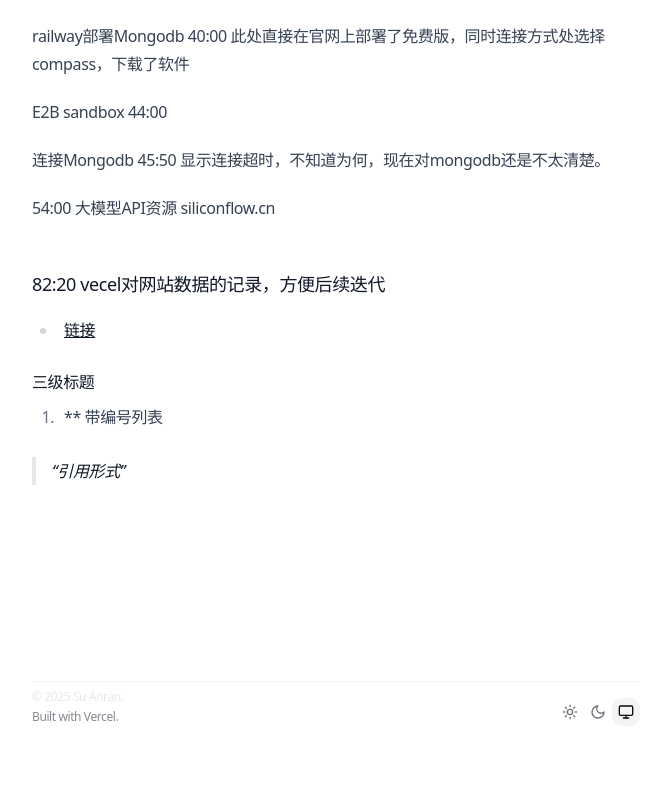
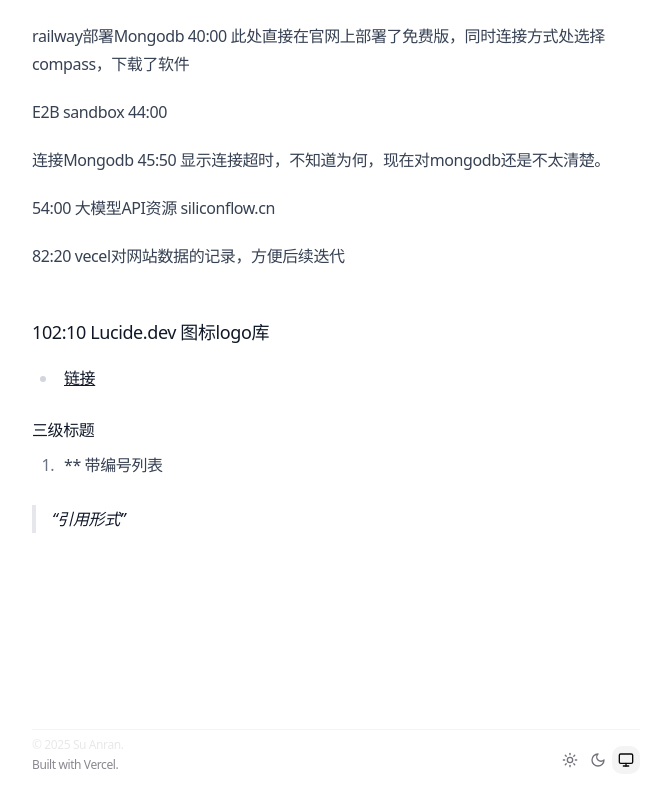
Before and after one commit to Suanran/blog, a Next.js app: page /blog/dev-diary in a window 1280 px wide. Shown: the part 2960-3750 px from the top of the page, without its empty margins (304-969 px from the left). Before the commit the page ends 3702 px from the top, so only its background shows below. Built offline with nearby package versions, Linux system fonts and the light colour scheme.

Commit message:
Update page.mdx

```diff
--- a/app/blog/dev-diary/page.mdx
+++ b/app/blog/dev-diary/page.mdx
@@ -88,6 +88,8 @@
 54:00 大模型API资源 siliconflow.cn
 
 82:20 vecel对网站数据的记录，方便后续迭代
+
+102:10 Lucide.dev 图标logo库
 ---
 - [链接](https://example.com/designing-for-ai)
 
```
